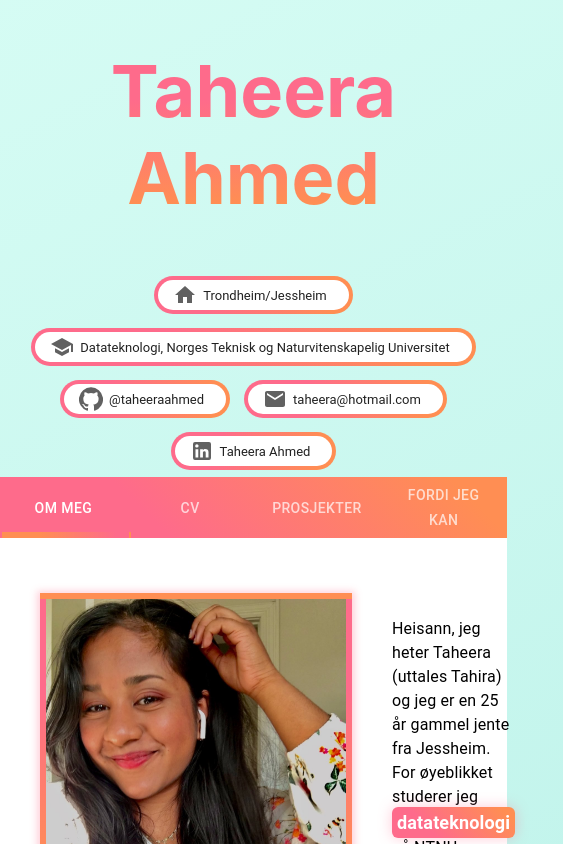
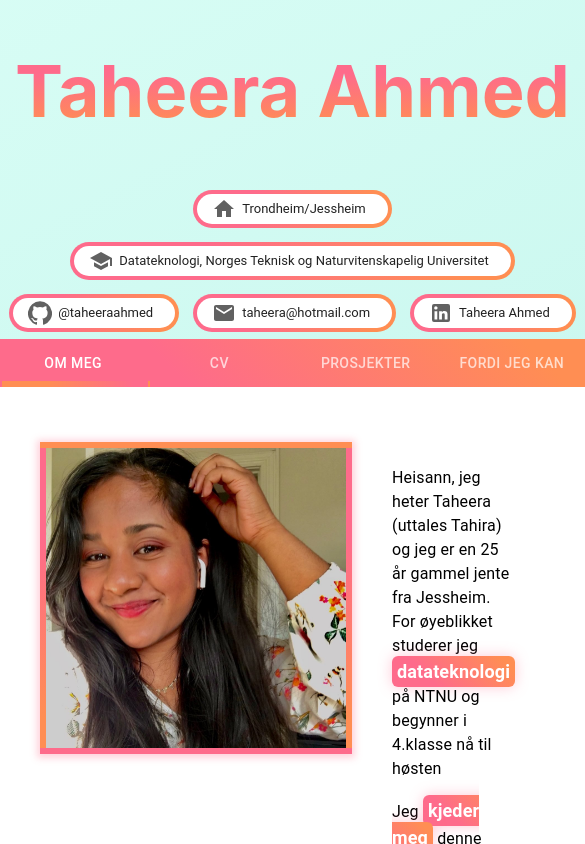
Before and after one commit to taheeraahmed/Making-a-react-app, a React (Create React App) app: page / in a window 390 px wide. Shown: the top 844 px of the page, 585 px wide, since content can reach past the window. Built offline with nearby package versions, Linux system fonts and the light colour scheme.

Commit message:
Shady fix? vol.2

```diff
--- a/src/App.css
+++ b/src/App.css
@@ -8,7 +8,7 @@
 @media (max-width : 1017px) {
     .visibledevice {
       display:inline-block;
-      width: 130%;
+      width: 150%;
     }
     .visibledesktop {
       display:none;}
```
